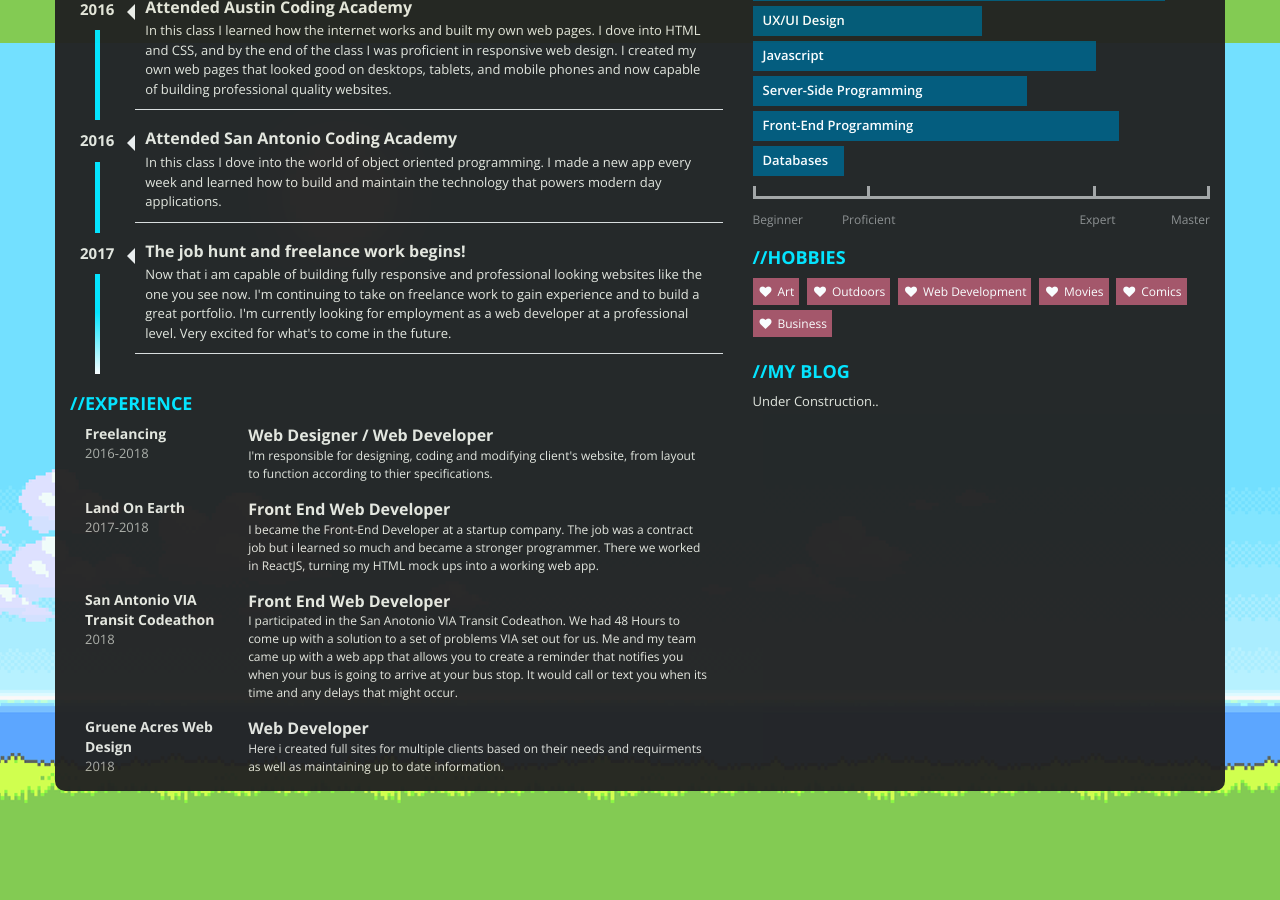
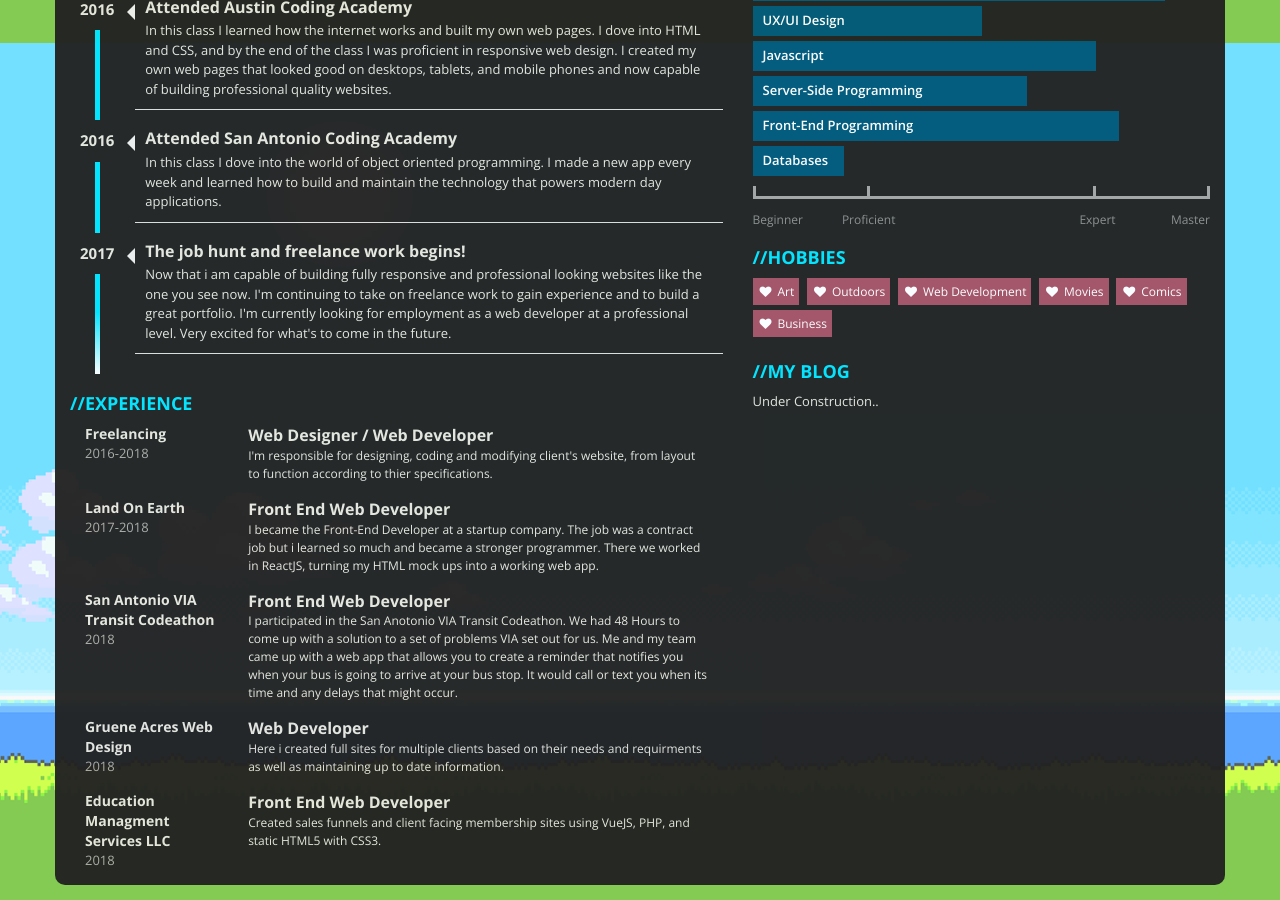
Before and after one commit to Btace13/PersonalSite, a Jekyll site: the page built from index.html, in a window 1280 px wide and 900 px high, scrolled down 857 px. Built offline with Jekyll 4.4.1, drawn with Linux system fonts in a browser that asks for light colours; before the commit the page ends 1663 px from its top, so only the background shows below that.

Commit message:
Update experiences.html

```diff
--- a/_includes/experiences.html
+++ b/_includes/experiences.html
@@ -49,4 +49,16 @@
                   </div>
                 </div>
               </div>
+	   <div class="job clearfix">
+		<div class="col-xs-3">
+		  <div class="where">Education Managment Services LLC</div>
+		  <div class="year">2018</div>
+		</div>
+		<div class="col-xs-9">
+		  <div class="profession">Front End Web Developer</div>
+		  <div class="description">
+		    Created sales funnels and client facing membership sites using VueJS, PHP, and static HTML5 with CSS3.
+		  </div>
+		</div>
+      	    </div>
         </div>
```
